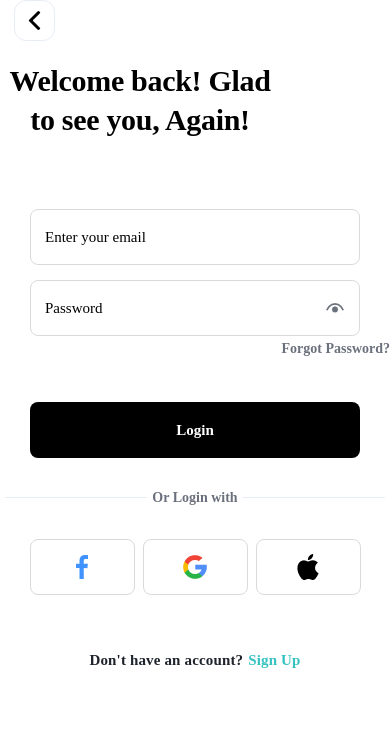
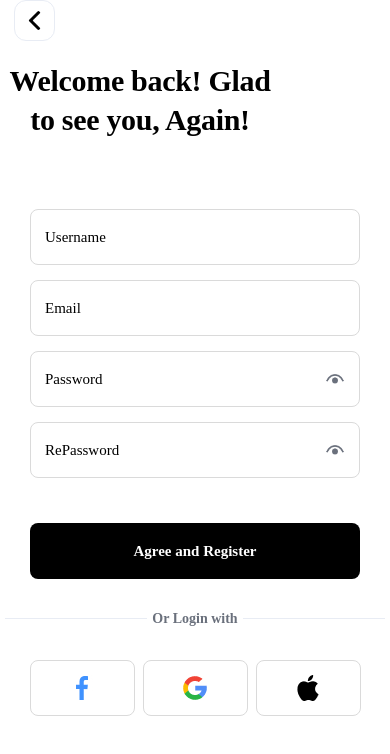
Before and after one commit to datptdevmb/SpecialTravelTickets, a React Native app: screen /ForgotScreen in a window 390 px wide. Shown: the top 754 px of the page. Built offline with nearby package versions, Linux system fonts and the light colour scheme.

Commit message:
Register

```diff
--- a/App.tsx
+++ b/App.tsx
@@ -1,15 +1,11 @@
-
 import React from 'react';
 
-import ForgotScreen from "./src/screens/ForgotScreen"
+import ForgotScreen from './src/screens/ForgotScreen';
 import LoginScreen from './src/screens/LoginScreen';
+import RegisterScreen from './src/screens/RegisterScreen';
 
 function App(): React.JSX.Element {
-
-  return (
-    <LoginScreen />
-  );
+  return <RegisterScreen />;
 }
 
-
 export default App;
--- a/src/screens/LoginScreen.js
+++ b/src/screens/LoginScreen.js
@@ -6,15 +6,10 @@ import {
   Image,
   Text,
   TouchableOpacity,
-  ToastAndroid,
 } from 'react-native';
 import Icons from '../constants/Icons';
 import stylescontainer from '../styles/screens/Containerloginre_style';
 import CustomInputView from '../components/CustomInputView';
-import BackButton from '../components/BackButton';
-import CustomButton from '../components/CustomButton';
-import Colors from '../constants/Color';
-import CustomSocialnetwork from '../components/CustomSocialnetwork';
 function LoginScreen() {
   const [email, setEmail] = useState('');
   const [password, setPassword] = useState('');
@@ -30,28 +25,11 @@ function LoginScreen() {
     setPassword(data);
     setPasswordError('');
   };
-  // sử lí chức năng đăng kí
-  const handleLogin = async () => {
-    ToastAndroid.show('Login successful!', ToastAndroid.SHORT);
-  };
-  // sử lí chức năng quay lại
-  const backButton = async () => {
-    ToastAndroid.show(' Successful!', ToastAndroid.SHORT);
-  };
-  const handleLoginFb = async () => {
-    ToastAndroid.show(' Successful!', ToastAndroid.SHORT);
-  };
-  const handleLoginGg = async () => {
-    ToastAndroid.show(' Successful!', ToastAndroid.SHORT);
-  };
-  const handleLoginApple = async () => {
-    ToastAndroid.show(' Successful!', ToastAndroid.SHORT);
-  };
   return (
     <SafeAreaView style={stylescontainer.container}>
-      {/* button back */}
-      <BackButton onPress={backButton} />
-
+      <TouchableOpacity style={stylescontainer.containerLeftArrow}>
+        <Image source={Icons.leftarrow} style={stylescontainer.iconLeftArrow} />
+      </TouchableOpacity>
       <Text style={stylescontainer.speech}>
         Welcome back! Glad to see you, Again!
       </Text>
@@ -72,38 +50,9 @@ function LoginScreen() {
           hidePassword={true}
         />
       </View>
-      <TouchableOpacity>
+      <TouchableOpacity >
         <Text style={stylescontainer.forgottext}>Forgot Password?</Text>
       </TouchableOpacity>
-      <CustomButton
-        style={{paddingHorizontal: 22, marginTop: 45}}
-        title={'Login'}
-        onPress={handleLogin}
-      />
-      <View style={stylescontainer.ortherContainer}>
-        <View style={stylescontainer.ortherLine} />
-        <Text style={stylescontainer.ortherText}>Or Login with</Text>
-        <View style={stylescontainer.ortherLine} />
-      </View>
-      <View style={stylescontainer.containerbtnnetwork}>
-        <CustomSocialnetwork image={Icons.iconfb} onPress={handleLoginFb} />
-        <CustomSocialnetwork
-          style={{marginStart: 8}}
-          image={Icons.icongg}
-          onPress={handleLoginGg}
-        />
-        <CustomSocialnetwork
-          style={{marginStart: 8}}
-          image={Icons.icapple}
-          onPress={handleLoginApple}
-        />
-      </View>
-      <View style={stylescontainer.containertxtsignup}>
-        <Text style={stylescontainer.textsignupdonthave}>Don't have an account?</Text>
-        <TouchableOpacity>
-          <Text style={stylescontainer.signupText}>Sign Up</Text>
-        </TouchableOpacity>
-      </View>
     </SafeAreaView>
   );
 }
--- a/src/screens/RegisterScreen.js
+++ b/src/screens/RegisterScreen.js
@@ -0,0 +1,134 @@
+import React, {useEffect, useState} from 'react';
+import {
+  SafeAreaView,
+  StyleSheet,
+  View,
+  Image,
+  Text,
+  TouchableOpacity,
+  ToastAndroid,
+} from 'react-native';
+import Icons from '../constants/Icons';
+import stylescontainer from '../styles/screens/Containerloginre_style';
+import CustomInputView from '../components/CustomInputView';
+import BackButton from '../components/BackButton';
+import CustomButton from '../components/CustomButton';
+import Colors from '../constants/Color';
+import CustomSocialnetwork from '../components/CustomSocialnetwork';
+function RegisterScreen() {
+  const [username, setUsername] = useState('');
+  const [usernameerror, setUsernameerror] = useState('');
+
+  const [email, setEmail] = useState('');
+  const [emailerror, setEmailError] = useState('');
+
+  const [password, setPassword] = useState('');
+  const [passworderror, setPasswordError] = useState('');
+
+  const [rePassword, setRePassword] = useState('');
+  const [rePassworderror, setrePasswordError] = useState('');
+
+  const changeUsernameTitle = data => {
+    setUsername(data);
+    setUsernameerror('');
+  };
+  const changeEmailTitle = data => {
+    setEmail(data);
+    setEmailError('');
+  };
+
+  const changePassContent = data => {
+    setPassword(data);
+    setPasswordError('');
+  };
+
+  const changeRePassContent = data => {
+    setRePassword(data);
+    setrePasswordError('');
+  };
+  // sử lí chức năng đăng kí
+  const handleLogin = async () => {
+    ToastAndroid.show('Login successful!', ToastAndroid.SHORT);
+  };
+  // sử lí chức năng quay lại
+  const backButton = async () => {
+    ToastAndroid.show(' Successful!', ToastAndroid.SHORT);
+  };
+  const handleLoginFb = async () => {
+    ToastAndroid.show(' Successful!', ToastAndroid.SHORT);
+  };
+  const handleLoginGg = async () => {
+    ToastAndroid.show(' Successful!', ToastAndroid.SHORT);
+  };
+  const handleLoginApple = async () => {
+    ToastAndroid.show(' Successful!', ToastAndroid.SHORT);
+  };
+  return (
+    <SafeAreaView style={stylescontainer.container}>
+      {/* button back */}
+      <BackButton onPress={backButton} />
+
+      <Text style={stylescontainer.speech}>
+        Welcome back! Glad to see you, Again!
+      </Text>
+      <View style={stylescontainer.inputContainer}>
+        <CustomInputView
+          onTextChange={changeUsernameTitle}
+          value={username}
+          placeholder="Username"
+          keyboardType="default"
+          placeholderTextColor="#8391A1"
+        />
+        <CustomInputView
+          onTextChange={changeEmailTitle}
+          value={email}
+          placeholder="Email"
+          keyboardType="email-address"
+          placeholderTextColor="#8391A1"
+        />
+        <CustomInputView
+          onTextChange={changePassContent}
+          value={password}
+          placeholder="Password"
+          placeholderTextColor="#8391A1"
+          keyboardType="default"
+          hidePassword={true}
+        />
+        <CustomInputView
+          onTextChange={changeRePassContent}
+          value={rePassword}
+          placeholder="RePassword"
+          placeholderTextColor="#8391A1"
+          keyboardType="default"
+          hidePassword={true}
+        />
+      </View>
+
+      <CustomButton
+        style={{paddingHorizontal: 22, marginTop: 45}}
+        title={'Agree and Register'}
+        onPress={handleLogin}
+      />
+      <View style={stylescontainer.ortherContainer}>
+        <View style={stylescontainer.ortherLine} />
+        <Text style={stylescontainer.ortherText}>Or Login with</Text>
+        <View style={stylescontainer.ortherLine} />
+      </View>
+      <View style={stylescontainer.containerbtnnetwork}>
+        <CustomSocialnetwork image={Icons.iconfb} onPress={handleLoginFb} />
+        <CustomSocialnetwork
+          style={{marginStart: 8}}
+          image={Icons.icongg}
+          onPress={handleLoginGg}
+        />
+        <CustomSocialnetwork
+          style={{marginStart: 8}}
+          image={Icons.icapple}
+          onPress={handleLoginApple}
+        />
+      </View>
+    </SafeAreaView>
+  );
+}
+
+export default RegisterScreen;
```
Also changed, not shown: src/styles/components/CustomTextInput_style.js (+10 -10 lines), src/styles/components/CustomTextInputView_style.js (line endings or trailing spaces), 1 other file (tests, documents, lock files or other folders).
